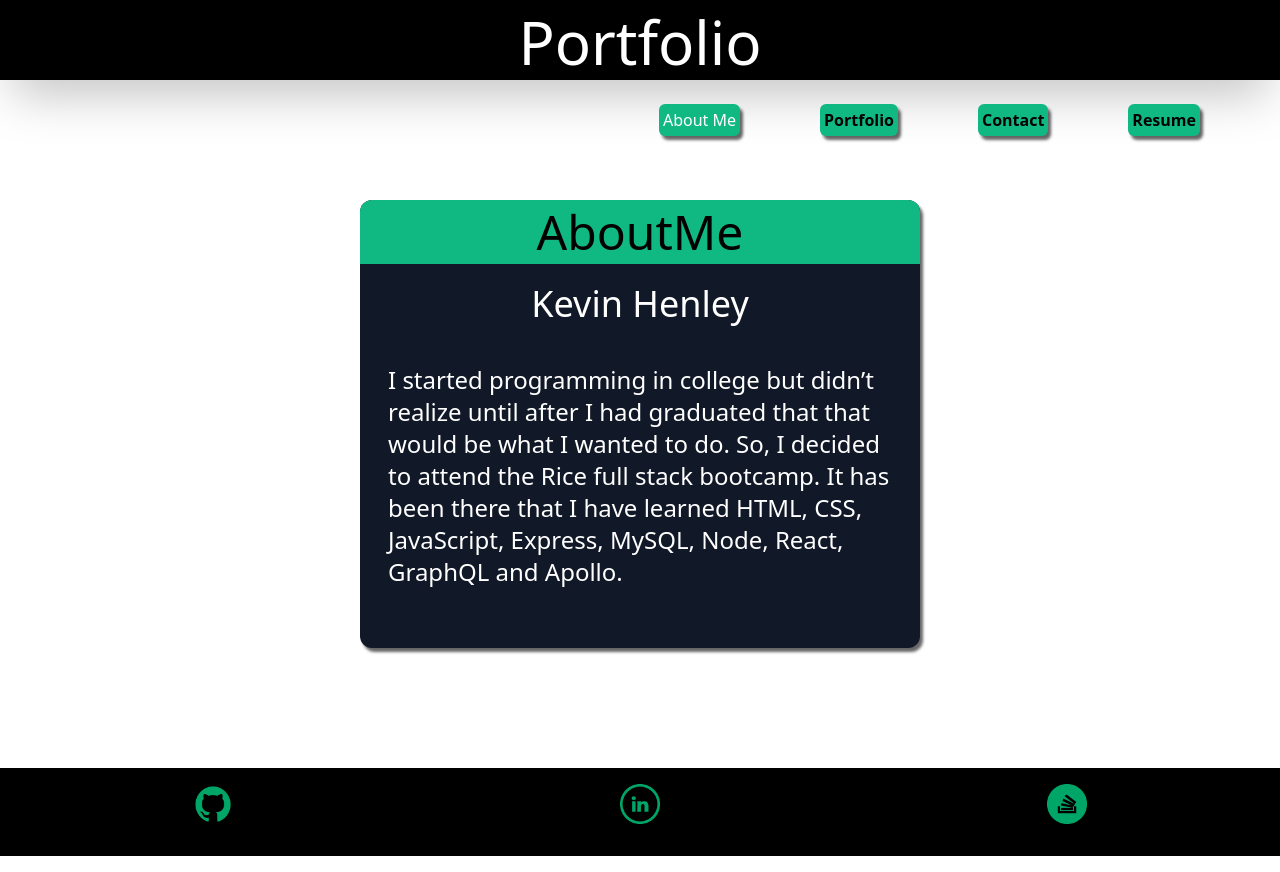
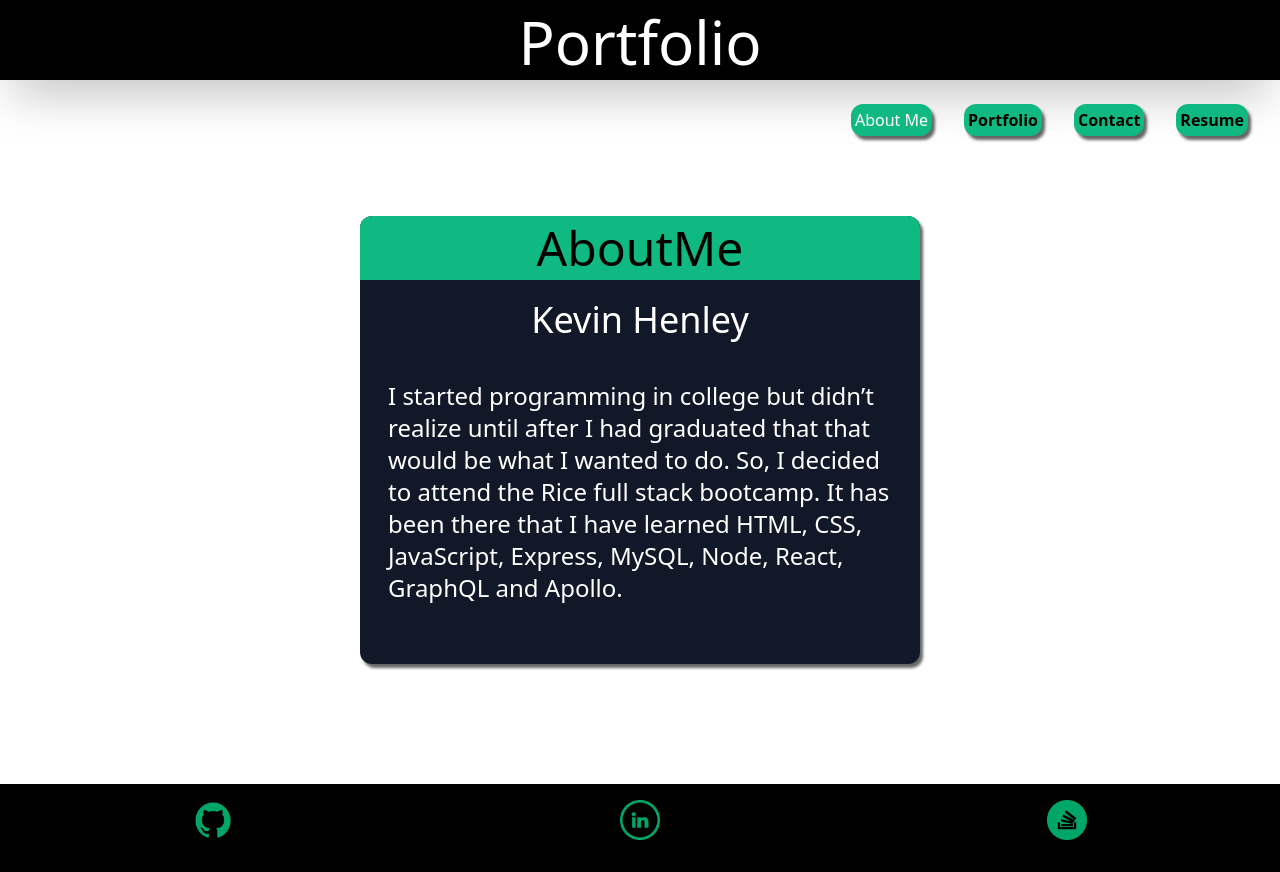
Before and after one commit to KevinHenleyCode/React_Portfolio, a React (Create React App) app in the folder portfolio/: page / in a window 1280 px wide. Built offline with nearby package versions, Linux system fonts and the light colour scheme.

Commit message:
fixed the margins for the buttons

```diff
--- a/portfolio/src/components/Nav.js
+++ b/portfolio/src/components/Nav.js
@@ -3,12 +3,12 @@ import React from 'react'
 
 function Nav({ currentPage, pageChange }) {
     return(
-            <div className='flex flex-col sm:items-end sm:bg-transparent bg-green-500 items-center mr-auto py-6 sm:py- sticky top-0 z-50'>
-                <ul className='flex flex-col items-center sm:flex-row sm:justify-around relative'>
-                    <li className='sm:mr-20 sm:bg-green-500 p-1 sm:rounded-md sm:shadow-sm'><a href="#AboutMe" onClick={() => pageChange ('AboutMe')} className={currentPage === 'AboutMe' ? 'text-white' : 'text-black hover:text-white font-bold'}>About Me</a></li>
-                    <li className='sm:mr-20 sm:bg-green-500 p-1 sm:rounded-md sm:shadow-sm'><a href="#Portfolio" onClick={() => pageChange ('Portfolio')} className={currentPage === 'Portfolio' ? 'text-white' : 'text-black hover:text-white font-bold'}>Portfolio</a></li>
-                    <li className='sm:mr-20 sm:bg-green-500 p-1 sm:rounded-md sm:shadow-sm'><a href="#Contact" onClick={() => pageChange ('Contact')} className={currentPage === 'Contact' ? 'text-white' : 'text-black hover:text-white font-bold'}>Contact</a></li>
-                    <li className='sm:mr-20 sm:bg-green-500 p-1 sm:rounded-md sm:shadow-sm'><a href="#Resume" onClick={() => pageChange ('Resume')} className={currentPage === 'Resume' ? 'text-white' : 'text-black hover:text-white font-bold'}>Resume</a></li>
+            <div className='flex flex-col xl:items-end xl:bg-transparent bg-green-500 items-center mr-auto py-6 sticky top-0 z-50'>
+                <ul className='flex flex-col items-center xl:flex-row sm:justify-around relative'>
+                    <li className='2xl:mr-20 mr-8 xl:bg-green-500 p-1 mb-4 xl:rounded-xl xl:shadow-sm'><a href="#AboutMe" onClick={() => pageChange ('AboutMe')} className={currentPage === 'AboutMe' ? 'text-white' : 'text-black hover:text-white font-bold'}>About Me</a></li>
+                    <li className='2xl:mr-20 mr-8 xl:bg-green-500 p-1 mb-4 xl:rounded-xl xl:shadow-sm'><a href="#Portfolio" onClick={() => pageChange ('Portfolio')} className={currentPage === 'Portfolio' ? 'text-white' : 'text-black hover:text-white font-bold'}>Portfolio</a></li>
+                    <li className='2xl:mr-20 mr-8 xl:bg-green-500 p-1 mb-4 xl:rounded-xl xl:shadow-sm'><a href="#Contact" onClick={() => pageChange ('Contact')} className={currentPage === 'Contact' ? 'text-white' : 'text-black hover:text-white font-bold'}>Contact</a></li>
+                    <li className='2xl:mr-20 mr-8 xl:bg-green-500 p-1 mb-4 xl:rounded-xl xl:shadow-sm'><a href="#Resume" onClick={() => pageChange ('Resume')} className={currentPage === 'Resume' ? 'text-white' : 'text-black hover:text-white font-bold'}>Resume</a></li>
                 </ul>
         </div>
     )
```
